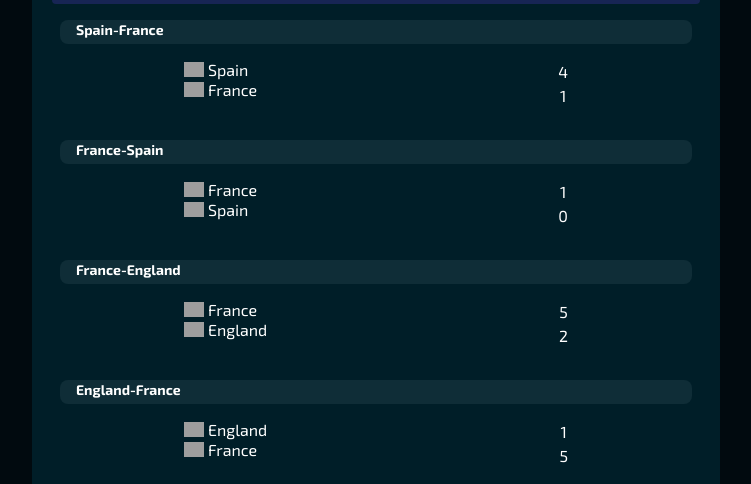
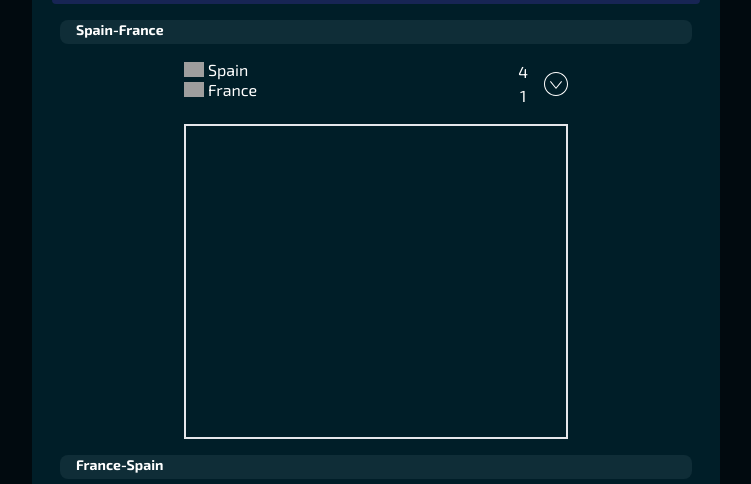
Before and after one commit to SergiuT24/fifa-11, a React (Vite) app: page / in a window 1280 px wide. Both pictures are taken after a click on the button "click to see match details". Shown: the part 1145-1629 px from the top of the page, without its empty margins (264-1015 px from the left). Built offline with nearby package versions, Linux system fonts and the light colour scheme; grey boxes are pictures that could not be loaded.

Commit message:
video results check

```diff
--- a/src/components/Posts/Post/LatestScores/LatestScoreMatch.jsx
+++ b/src/components/Posts/Post/LatestScores/LatestScoreMatch.jsx
@@ -2,7 +2,7 @@
 import Team from './Team.jsx/Team';
 import MatchDetails from './MatchDetails';
 
-const LatestScoreMatch = ({ teamOne, scoreOne, flagOne, flagTwo, teamTwo, scoreTwo }) => {
+const LatestScoreMatch = ({ teamOne, scoreOne, flagOne, flagTwo, teamTwo, scoreTwo, source }) => {
 	const [showDetails, setShowDetails] = useState(false);
 
 	const handleClick = () => {
@@ -25,13 +25,13 @@
 							<p>{scoreOne}</p>
 							<p>{scoreTwo}</p>
 						</div>
-						{/* <svg width="24" height="24" xmlns="http://www.w3.org/2000/svg" fillRule="evenodd" clipRule="evenodd">
+						<svg width="24" height="24" xmlns="http://www.w3.org/2000/svg" fillRule="evenodd" clipRule="evenodd">
 							<path d="M12 0c6.623 0 12 5.377 12 12s-5.377 12-12 12-12-5.377-12-12 5.377-12 12-12zm0 1c6.071 0 11 4.929 11 11s-4.929 11-11 11-11-4.929-11-11 4.929-11 11-11zm5.247 8l-5.247 6.44-5.263-6.44-.737.678 6 7.322 6-7.335-.753-.665z" fill="white" />
-						</svg> */}
+						</svg>
 					</div>
 				</button>
 			</div>
-			{/* {showDetails && <MatchDetails />} */}
+			{showDetails && <MatchDetails source={source} />}
 		</div>
 	);
 }
--- a/src/components/Posts/Post/LatestScores/LatestScoreTable.jsx
+++ b/src/components/Posts/Post/LatestScores/LatestScoreTable.jsx
@@ -1,7 +1,7 @@
 import React from 'react';
 import LatestScoreMatch from './LatestScoreMatch';
 
-const LatestScoreTable = ({ flagOne, flagTwo, teamOne, teamTwo, scoreOne, scoreTwo }) => {
+const LatestScoreTable = ({ flagOne, flagTwo, teamOne, teamTwo, scoreOne, scoreTwo, source }) => {
 	return (
 		<div>
 			<LatestScoreMatch
@@ -10,7 +10,8 @@
 				scoreOne={scoreOne}
 				flagTwo={flagTwo}
 				teamTwo={teamTwo}
-				scoreTwo={scoreTwo} />
+				scoreTwo={scoreTwo}
+				source={source} />
 		</div>
 	);
 }
--- a/src/components/Posts/Post/LatestScores/LatestScores.jsx
+++ b/src/components/Posts/Post/LatestScores/LatestScores.jsx
@@ -75,6 +75,7 @@
 				flagTwo={'https://static.flashscore.com/res/image/data/S4Kz1kjC-88LAtdNt.png'}
 				teamTwo={'Brazil'}
 				scoreTwo={'4'}
+				source={'https://www.youtube.com/watch?v=JR5rSJ_-Dno&ab_channel=Jsnick'}
 			/>
 			<LatestScoreTable
 				flagOne={'https://static.flashscore.com/res/image/data/S4Kz1kjC-88LAtdNt.png'}
@@ -83,6 +84,7 @@
 				flagTwo={'https://static.flashscore.com/res/image/data/Grhsr8gT-vZG58BBc.png'}
 				teamTwo={'Portugal'}
 				scoreTwo={'0'}
+				source={'https://www.youtube.com/watch?v=JR5rSJ_-Dno&ab_channel=Jsnick'}
 			/>
 		</div>
 	);
--- a/src/components/Posts/Post/LatestScores/MatchDetails.jsx
+++ b/src/components/Posts/Post/LatestScores/MatchDetails.jsx
@@ -1,30 +1,19 @@
-import React, { useState } from 'react';
+import React from 'react';
 
-const MatchDetails = () => {
-	const [isFullSize, setIsFullSize] = useState(false);
-
-	const handleImageClick = () => {
-		setIsFullSize(true);
-	};
-
-	const handleCloseClick = () => {
-		setIsFullSize(false);
-	};
-
+const MatchDetails = ({ source }) => {
 	return (
-		<div className={`match-details flex justify-center w-full ${isFullSize ? 'full-size' : ''}`}>
-			<div className='w-96'>
-				{isFullSize && (
-					<button className="close-button" onClick={handleCloseClick}>
-						&times;
-					</button>
-				)}
-				<img
-					src="./match-details-img/not-played.png"
-					alt="details"
-					onClick={handleImageClick}
-					className={isFullSize ? 'expanded' : ''}
-				/>
+		<div className="match-details flex justify-center w-full">
+			<div className='w-96 flex justify-center'>
+				<iframe
+					className='border-2'
+					width="560"
+					height="315"
+					src={source}
+					title="YouTube video player"
+					frameBorder="0"
+					allow="accelerometer; autoplay; clipboard-write; encrypted-media; gyroscope; picture-in-picture; web-share"
+					allowFullScreen
+				></iframe>
 			</div>
 		</div>
 	);
```
